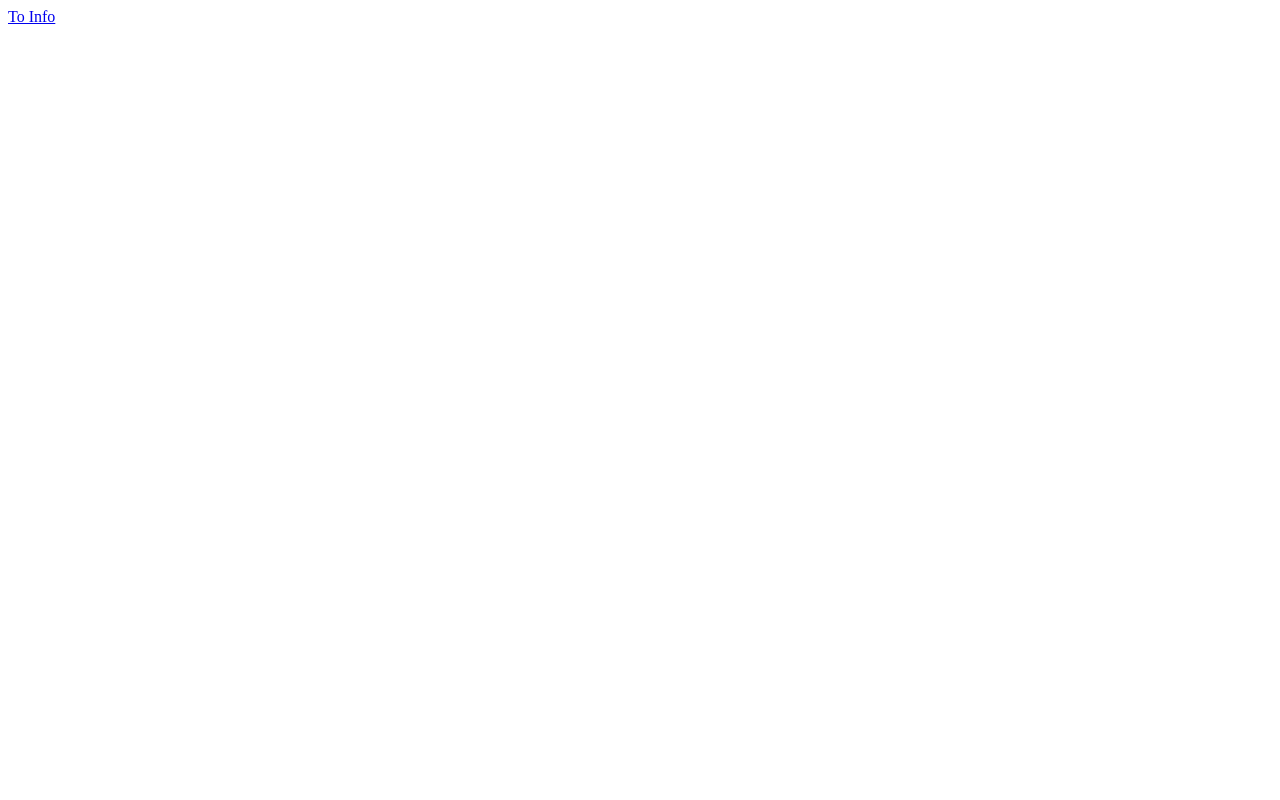
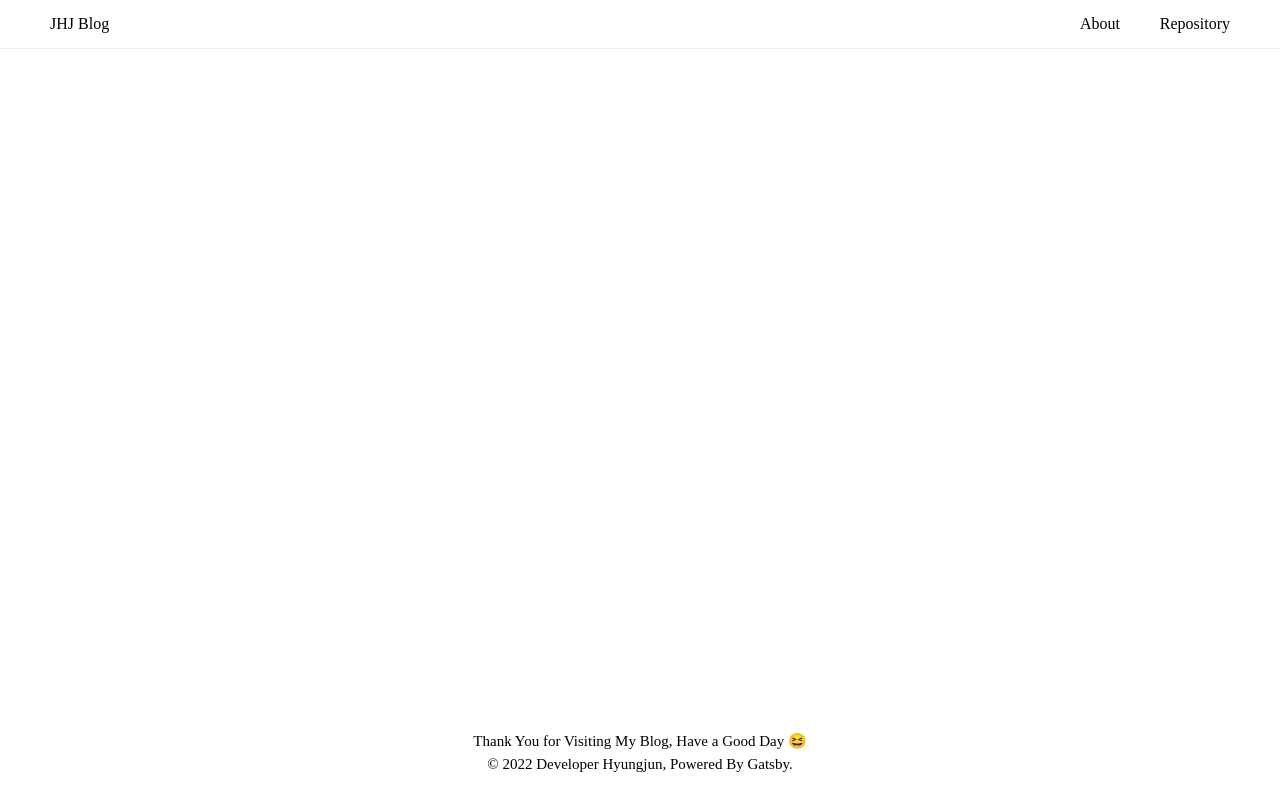
Before and after one commit to HyungjunJeon/HyungjunJeon-gitbub.io, a Gatsby site: page / in a window 1280 px wide. Built offline with nearby package versions, Linux system fonts and the light colour scheme; Gatsby itself is replaced by a stand-in of ours; a web font is replaced by a local one.

Commit message:
Make header component and footer component

```diff
--- /dev/null
+++ b/src/components/Common/Footer.tsx
@@ -0,0 +1,29 @@
+import React, { FunctionComponent } from 'react'
+import styled from '@emotion/styled'
+
+const FooterWrapper = styled.div`
+  display: flex;
+  flex-direction: column;
+  justify-content: center;
+  align-items: center;
+  margin-top: auto;
+  padding: 25px 0;
+  line-height: 1.5;
+`
+
+const FooterText = styled.p`
+  font-size: 15px;
+`
+
+const Footer: FunctionComponent = function () {
+  return (
+    <FooterWrapper>
+      <FooterText>
+        Thank You for Visiting My Blog, Have a Good Day 😆
+      </FooterText>
+      <FooterText>© 2022 Developer Hyungjun, Powered By Gatsby.</FooterText>
+    </FooterWrapper>
+  )
+}
+
+export default Footer
--- /dev/null
+++ b/src/components/Common/GlobalStyle.tsx
@@ -0,0 +1,32 @@
+import React, { FunctionComponent } from 'react'
+import { Global, css } from '@emotion/react'
+
+const defaultStyle = css`
+  @import url('<https://fonts.googleapis.com/css2?family=Nanum+Myeongjo:wght@400;700;800&display=swap>');
+
+  * {
+    padding: 0;
+    margin: 0;
+    box-sizing: border-box;
+    font-family: 'Nanum Myeongjo', serif;
+  }
+
+  html,
+  body,
+  #___gatsby {
+    height: 100%;
+  }
+
+  a,
+  a:hover {
+    color: inherit;
+    text-decoration: none;
+    cursor: pointer;
+  }
+`
+
+const GlobalStyle: FunctionComponent = function () {
+  return <Global styles={defaultStyle} />
+}
+
+export default GlobalStyle
--- /dev/null
+++ b/src/components/Common/Header.tsx
@@ -0,0 +1,36 @@
+import React, { FunctionComponent } from 'react'
+import styled from '@emotion/styled'
+import { Link } from 'gatsby'
+
+const HeaderWrapper = styled.div`
+  display: flex;
+  justify-content: space-between;
+  align-items: center;
+  padding: 0 50px;
+  line-height: 3;
+  border-bottom: 1px solid #eaecef;
+`
+const HeaderNavWrapper = styled.div`
+  width: 150px;
+  display: flex;
+  justify-content: space-between;
+`
+
+const Header: FunctionComponent = function () {
+  return (
+    <HeaderWrapper>
+      <Link to="/">JHJ Blog</Link>
+      <HeaderNavWrapper>
+        <Link to="/">About</Link>
+        <Link
+          to="https://github.com/HyungjunJeon/HyungjunJeon-gitbub.io"
+          target="_blank"
+        >
+          Repository
+        </Link>
+      </HeaderNavWrapper>
+    </HeaderWrapper>
+  )
+}
+
+export default Header
--- a/src/pages/index.tsx
+++ b/src/pages/index.tsx
@@ -1,11 +1,22 @@
 import React, { FunctionComponent } from 'react'
-import { Link } from 'gatsby'
+import styled from '@emotion/styled'
+import GlobalStyle from 'components/Common/GlobalStyle'
+import Header from 'components/Common/Header'
+import Footer from '../components/Common/Footer'
+
+const Container = styled.div`
+  display: flex;
+  flex-direction: column;
+  height: 100vh;
+`
 
 const IndexPage: FunctionComponent = function () {
   return (
-    <div>
-      <Link to="/info/">To Info</Link>
-    </div>
+    <Container>
+      <GlobalStyle />
+      <Header />
+      <Footer />
+    </Container>
   )
 }
 
```
